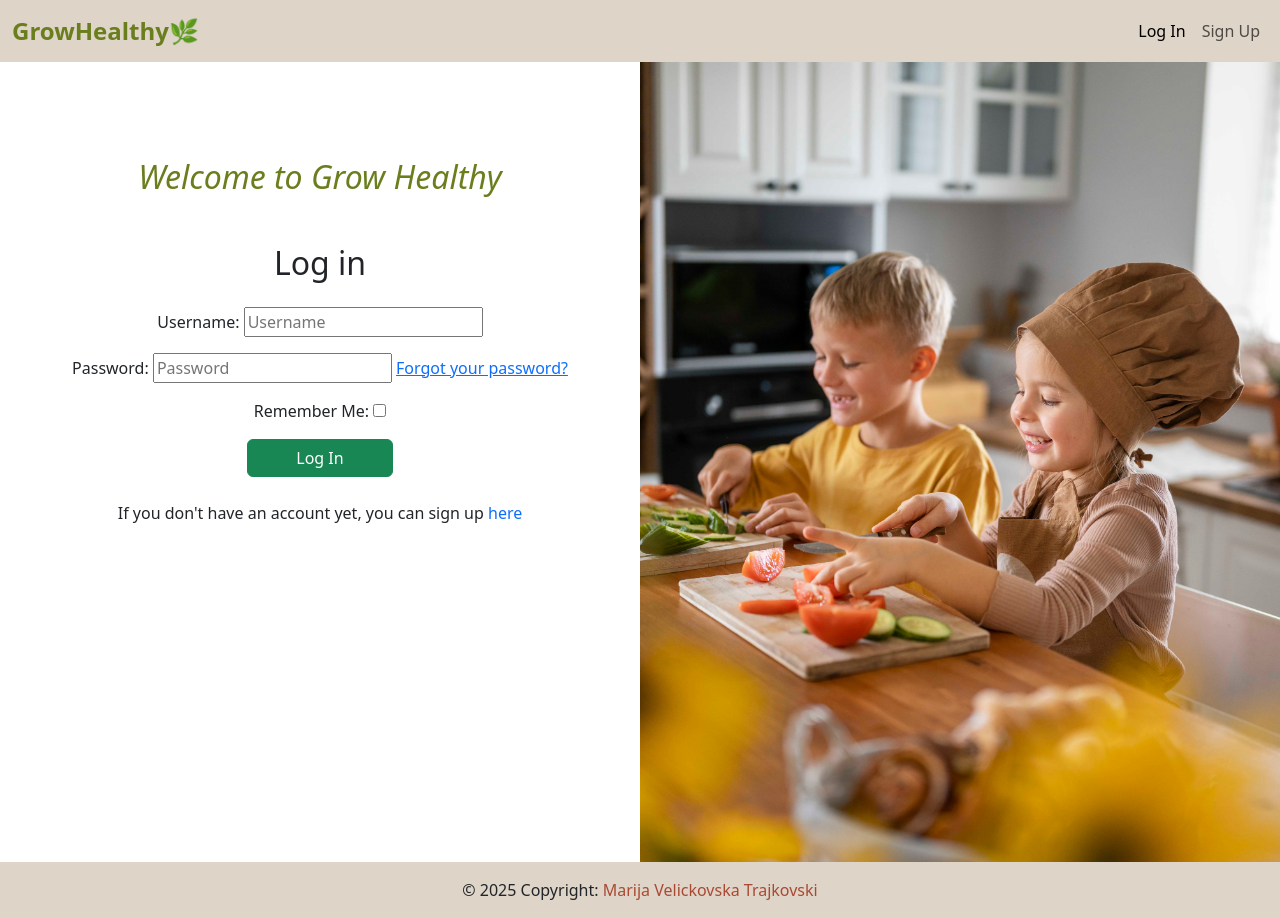
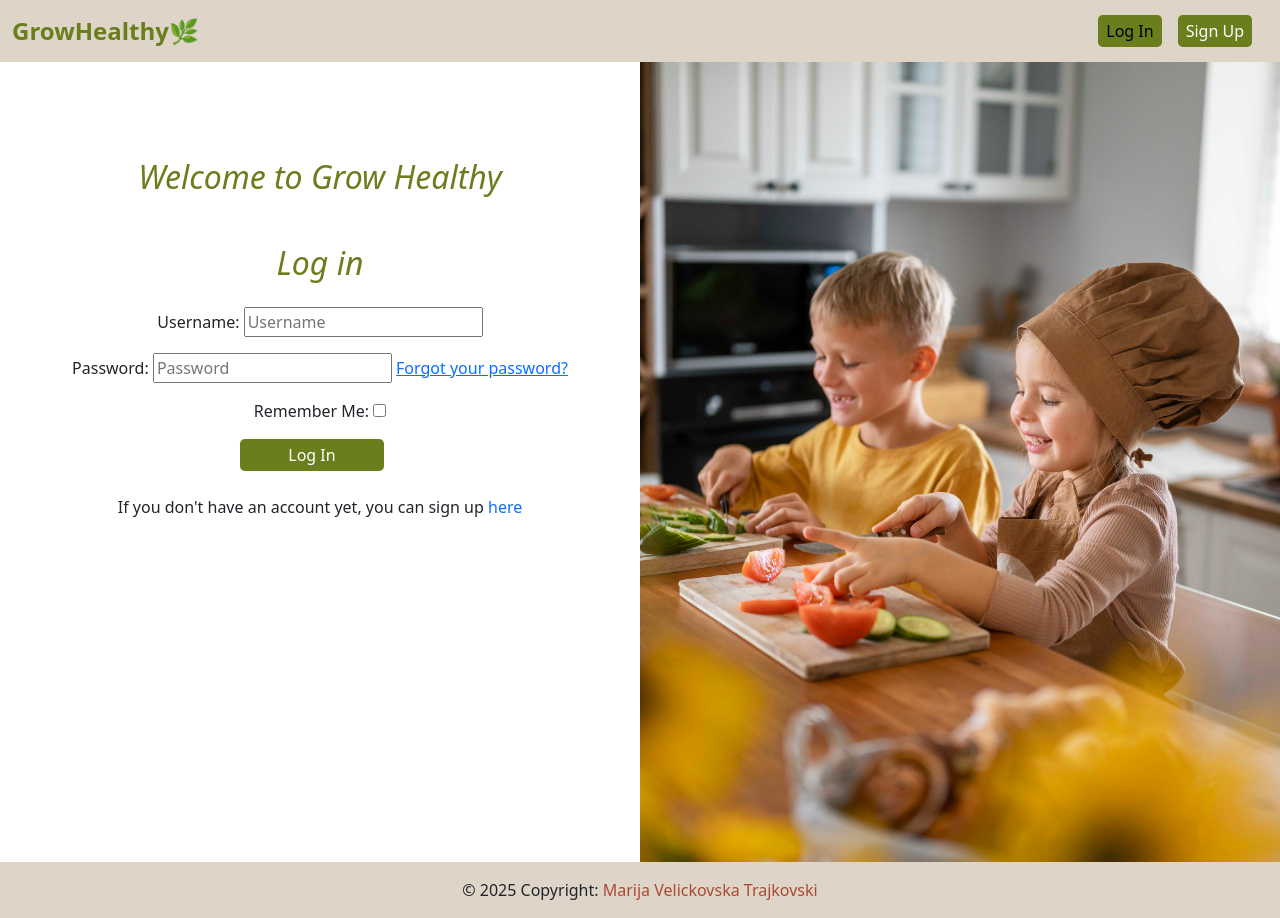
Before and after one commit to marijavelickovska/grow_healthy, a Django app: page /accounts/login/ in a window 1280 px wide. Run offline with Django 4.2, Linux system fonts and the light colour scheme; some libraries are stand-ins or nearby versions.

Commit message:
Update navbar brand and button styles

```diff
--- a/home/templates/home/home.html
+++ b/home/templates/home/home.html
@@ -85,8 +85,8 @@
             </div>
             <h3>Join our community by logging in or registering!</h3>
             <p class="mb-4 fst-italic">Together, let's raise strong, healthy, and happy children — one bite at a time.</p>
-            <a href="{% url 'account_login' %}" class="btn btn-success px-5 mb-4">Log In</a>
-            <a href="{% url 'account_signup' %}" class="btn btn-outline-success px-5 mb-4">Sign Up</a>
+            <a href="{% url 'account_login' %}" class="btn btnDarkGreen px-5 mb-3">Log In</a>
+            <a href="{% url 'account_signup' %}" class="btn btnDarkGreen px-5 mb-3">Sign Up</a>
         </div>
     </div>
 </section>
--- a/static/css/style.css
+++ b/static/css/style.css
@@ -3,6 +3,7 @@
   --primary-color: #ded4c8; /* #ceb3a3 */
   --secondary-color: #6a7e1d;
   --hover-color: #90a92e;
+  --brown-color: #aa4933;
 }
 
 /* Global styles */
@@ -49,6 +50,42 @@
 }
 
 /* Navbar */
+.navbar-brand {
+  color: var(--secondary-color);
+}
+
+.navbar-brand:hover {
+  color: #aa4933;
+}
+
+.navbar .btnGreen {
+  background-color: var(--hover-color);
+  color: #fff;
+  border: none;
+  padding: 0.5rem 5rem;
+  margin-right: 1rem;
+  border-radius: 0.3rem;
+}
+
+.navbar .btnGreen:hover {
+  background-color: var(--secondary-color);
+  color: white;
+}
+
+.btnDarkGreen {
+  background-color: var(--secondary-color);
+  color: #fff;
+  border: none;
+  padding: 0.25rem 5rem;
+  margin-right: 1rem;
+  border-radius: 0.3rem;
+}
+
+.btnDarkGreen:hover {
+  background-color: var(--hover-color);
+  color: white;
+}
+
 .username {
   display: flex;
   align-items: center;
@@ -98,6 +135,36 @@
   height: 150px;
   object-fit: cover;
   border: 2px solid lightgray;
+}
+
+.profile-fields {
+  border: 2px solid lightgray;
+  font-size: 0.95rem;
+}
+
+#editBtn {
+  background-color: var(--brown-color);
+  color: white;
+  border: 2px solid var(--brown-color);
+  font-size: large;
+  font-weight: 600;
+}
+
+#editBtn:hover {
+  background-color: var(--primary-color);
+  color: var(--red-color);
+}
+
+#saveBtn {
+  background-color: var(--secondary-color);
+  color: white;
+  border: 2px solid var(--secondary-color);
+  font-size: large;
+  font-weight: 600;
+}
+
+#saveBtn:hover {
+  background-color: var(--hover-color);
 }
 
 .sub-nav-btn {
--- a/templates/account/login.html
+++ b/templates/account/login.html
@@ -13,14 +13,14 @@
   <div class="row text-center">
     <div class="col-12 col-md-6 pt-5">
       <h2 class="fst-italic green my-5">Welcome to Grow Healthy</h2>
-      <h2>Log in</h2>
+      <h2 class="fst-italic green">Log in</h2>
       <form class="login my-4" method="POST" action="{% url 'account_login' %}">
         {% csrf_token %}
         {{ form.as_p }}
         {% if redirect_field_value %}
         <input type="hidden" name="{{ redirect_field_name }}" value="{{ redirect_field_value }}" />
         {% endif %}
-        <button class="btn btn-success px-5 mb-4" type="submit">Log In</button>
+        <button class="btn btnDarkGreen px-5 mb-4" type="submit">Log In</button>
         <p>If you don't have an account yet, you can sign up <a class="link" href="{{ signup_url }}">here</a></p>
       </form>
     </div>
--- a/templates/account/signup.html
+++ b/templates/account/signup.html
@@ -16,7 +16,7 @@
         {% if redirect_field_value %}
         <input type="hidden" name="{{ redirect_field_name }}" value="{{ redirect_field_value }}" />
         {% endif %}
-        <button class="btn btn-success px-5 mb-4" type="submit">{% trans "Sign Up" %} &raquo;</button>
+        <button class="btn btnDarkGreen px-5 mb-4" type="submit">{% trans "Sign Up" %} &raquo;</button>
       </form>
       <p>Already have an account? Then you can log in <a class="link" href="{{ login_url }}">here</a></p>
     </div>
--- a/templates/base.html
+++ b/templates/base.html
@@ -49,16 +49,16 @@
                     {% if user.is_authenticated %}
                     <li class="nav-item username">
                         <p>Hello, {{ user.username }}!</p>
-                        <a class="nav-link {% if request.path == logout_url %}active" aria-current="page{% endif %}"
+                        <a class="nav-link btnGreen {% if request.path == logout_url %}active" aria-current="page{% endif %}"
                             href="{% url 'account_logout' %}">Log Out</a>
                     </li>
                     {% else %}
                     <li class="nav-item">
-                        <a class="nav-link {% if request.path == login_url %}active" aria-current="page{% endif %}"
+                        <a class="nav-link btnDarkGreen {% if request.path == login_url %}active" aria-current="page{% endif %}"
                             href="{% url 'account_login' %}">Log In</a>
                     </li>
                     <li class="nav-item">
-                        <a class="nav-link {% if request.path == signup_url %}active" aria-current="page{% endif %}"
+                        <a class="nav-link btnDarkGreen {% if request.path == signup_url %}active" aria-current="page{% endif %}"
                             href="{% url 'account_signup' %}">Sign Up</a>
                     </li>
                     {% endif %}
```
